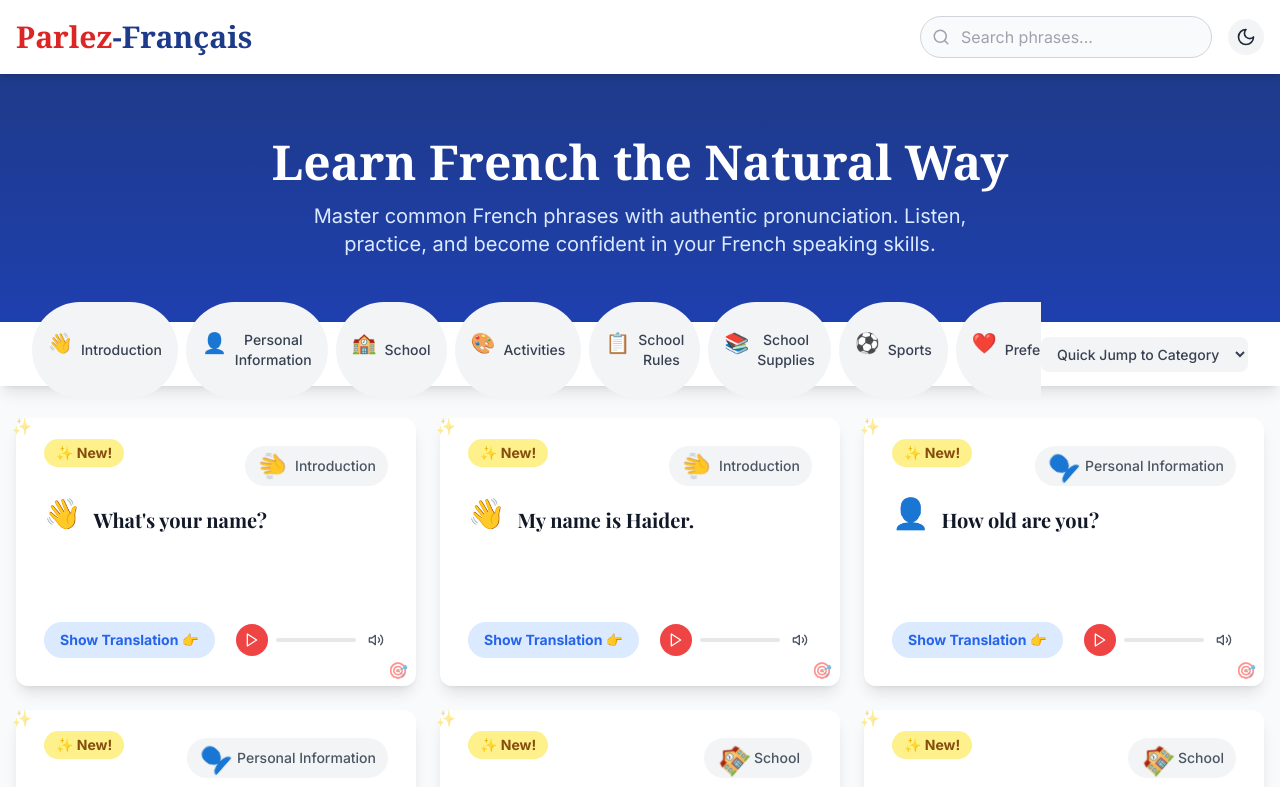
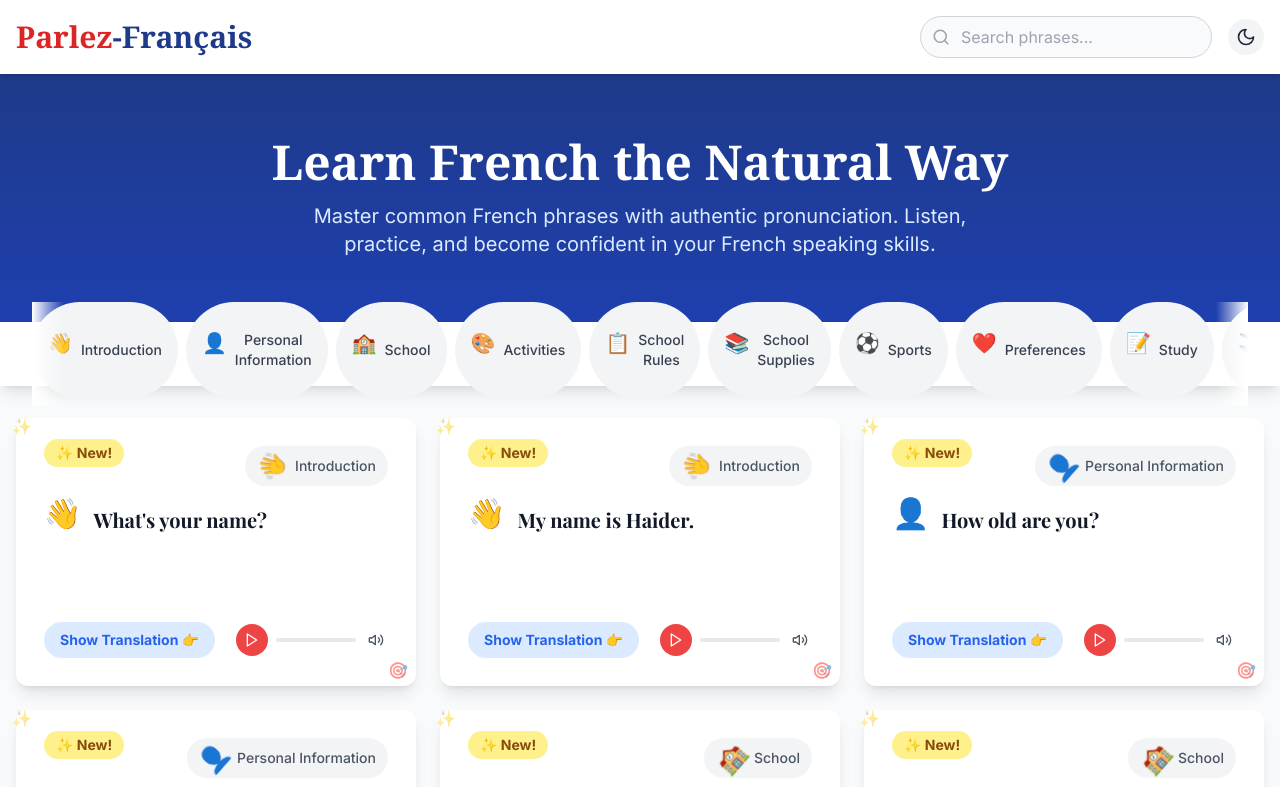
Before and after one commit to WissalNyati/LearnWithBabcia, a React (Vite) app: page / in a window 1280 px wide. Shown: the top 787 px of the page. Built offline with nearby package versions, Linux system fonts and the light colour scheme.

Commit message:
Improve category navigation: hide scroll bar, remove dropdown, add snap scrolling and edge fade

```diff
--- a/src/components/CategoryNav.tsx
+++ b/src/components/CategoryNav.tsx
@@ -36,7 +36,7 @@ const CategoryNav: React.FC<CategoryNavProps> = ({
 
   return (
     <div className="sticky top-0 z-50 bg-white dark:bg-gray-800 shadow-lg">
-      <div className="max-w-7xl mx-auto px-4 sm:px-6 lg:px-8">
+      <div className="max-w-7xl mx-auto px-4 sm:px-6 lg:px-8 relative">
         <div className="flex items-center justify-between h-16">
           {/* Mobile menu button */}
           <button
@@ -46,15 +46,22 @@ const CategoryNav: React.FC<CategoryNavProps> = ({
             <span className="text-2xl">☰</span>
           </button>
 
-          {/* Desktop category navigation */}
-          <div className="hidden md:flex space-x-2 overflow-x-auto pb-2">
+          {/* Desktop category navigation with snap scrolling and hidden scrollbar */}
+          <div className="hidden md:flex relative w-full">
+            {/* Edge fade effect */}
+            <div className="pointer-events-none absolute left-0 top-0 h-full w-8 bg-gradient-to-r from-white dark:from-gray-800 to-transparent z-10" />
+            <div className="pointer-events-none absolute right-0 top-0 h-full w-8 bg-gradient-to-l from-white dark:from-gray-800 to-transparent z-10" />
+            <div
+              className="flex space-x-2 overflow-x-auto pb-2 w-full scrollbar-hide snap-x snap-mandatory"
+              style={{ WebkitOverflowScrolling: 'touch' }}
+            >
               {categories.map((category) => (
                 <button
                   key={category}
                   onClick={() => onSelectCategory(category)}
                   className={`
                     flex items-center space-x-2 px-4 py-2 rounded-full text-sm font-medium
-                  transition-all duration-200 transform hover:scale-105
+                    transition-all duration-200 transform hover:scale-105 snap-center
                     ${selectedCategory === category
                       ? 'bg-blue-500 text-white shadow-lg'
                       : 'bg-gray-100 dark:bg-gray-700 text-gray-700 dark:text-gray-300 hover:bg-gray-200 dark:hover:bg-gray-600'
@@ -66,21 +73,6 @@ const CategoryNav: React.FC<CategoryNavProps> = ({
                 </button>
               ))}
             </div>
-
-          {/* Quick jump dropdown */}
-          <div className="hidden md:block">
-            <select
-              value={selectedCategory}
-              onChange={(e) => onSelectCategory(e.target.value)}
-              className="bg-gray-100 dark:bg-gray-700 text-gray-700 dark:text-gray-300 rounded-lg px-3 py-2 text-sm font-medium focus:outline-none focus:ring-2 focus:ring-blue-500"
-            >
-              <option value="">Quick Jump to Category</option>
-              {categories.map((category) => (
-                <option key={category} value={category}>
-                  {getCategoryEmoji(category)} {category}
-                </option>
-              ))}
-            </select>
           </div>
         </div>
 
@@ -112,6 +104,11 @@ const CategoryNav: React.FC<CategoryNavProps> = ({
           </div>
         )}
       </div>
+      {/* Hide scrollbar utility */}
+      <style>{`
+        .scrollbar-hide::-webkit-scrollbar { display: none; }
+        .scrollbar-hide { -ms-overflow-style: none; scrollbar-width: none; }
+      `}</style>
     </div>
   );
 };
```
Lines whose indentation alone changed are shown as unchanged.
